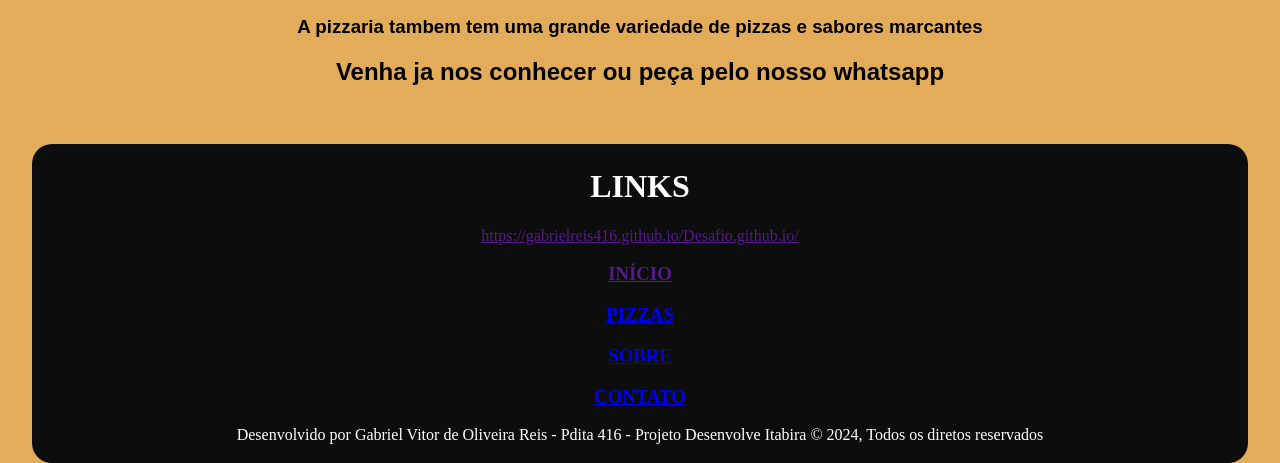
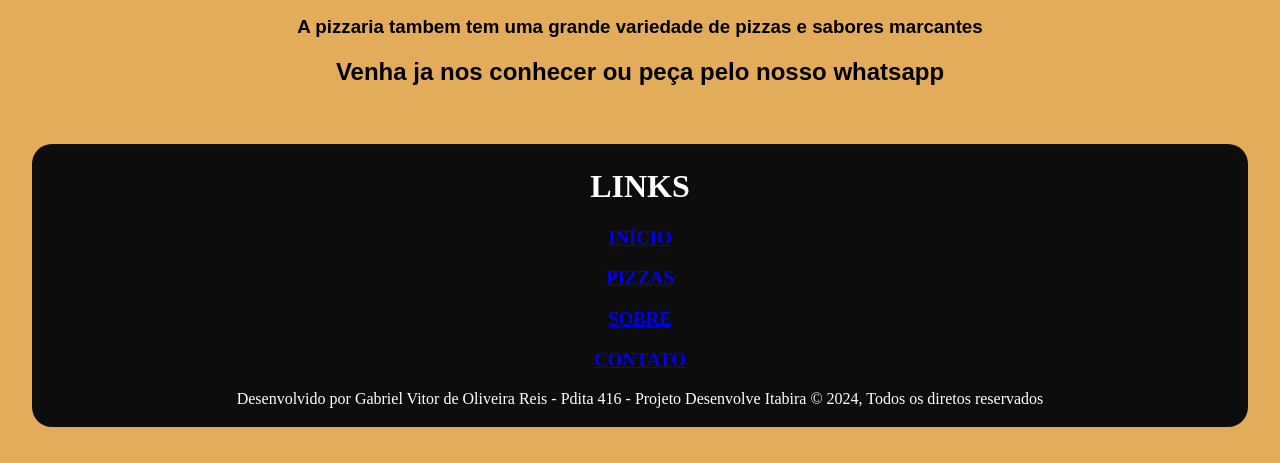
Before and after one commit to GabrielReis416/Desafio.github.io, a plain HTML site: page index.html in a window 1280 px wide. Shown: the part 4268-4731 px from the top of the page. After the commit the page ends 4695 px from the top, so only its background shows below. Drawn offline with Linux system fonts and the light colour scheme.

Commit message:
Update index.html

```diff
--- a/index.html
+++ b/index.html
@@ -85,7 +85,7 @@
     <footer>
 
         <h1>LINKS</h1>
-        <a href="">https://gabrielreis416.github.io/Desafio.github.io/<h3>INÍCIO</a></h3>
+        <a href="https://gabrielreis416.github.io/Desafio.github.io"><h3>INÍCIO</a></h3>
         <a href="file:///C:/Users/admin/Documents/ttt/Desafio.html"><H3>PIZZAS</a></h3>
         <a href="file:///C:/Users/admin/Documents/ttt/Desafio.html"><H3>SOBRE</a></h3>
         <a href="https://web.whatsapp.com/"><h3>CONTATO</h3></a>
```
